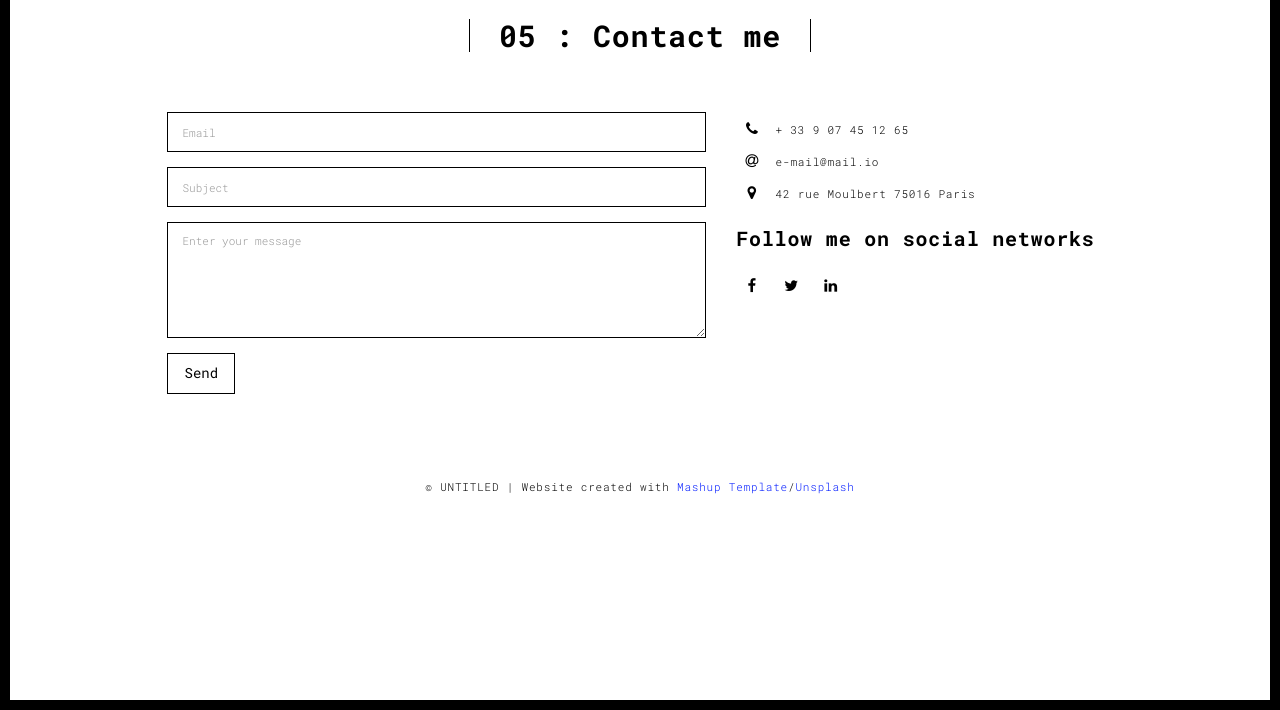
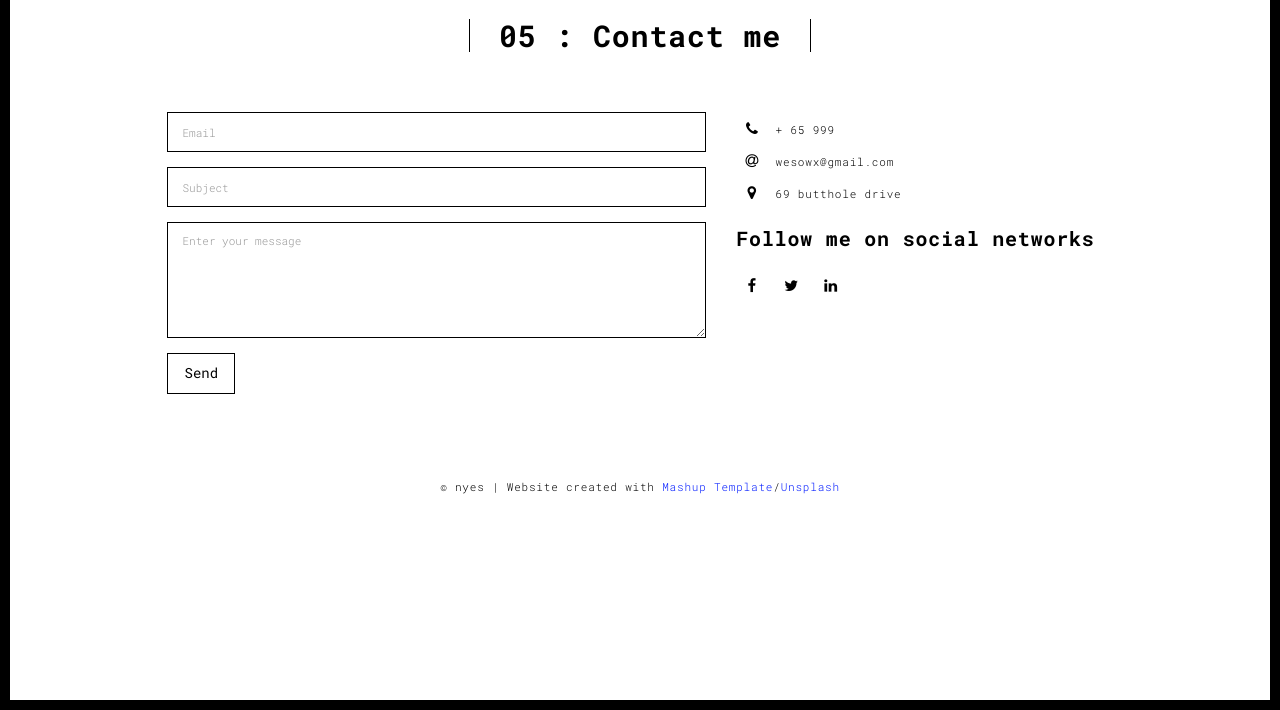
Before and after one commit to wesowx/portfo, a Flask app: page /contact.html in a window 1280 px wide. Shown: the part 90-800 px from the top of the page. Run offline with Flask 2, Linux system fonts and the light colour scheme; some libraries are stand-ins or nearby versions.

Commit message:
updating contact information and works page

```diff
--- a/templates/contact.html
+++ b/templates/contact.html
@@ -79,19 +79,19 @@
                           <span class="fa-icon">
                             <i class="fa fa-phone" aria-hidden="true"></i>
                           </span>
-                          + 33 9 07 45 12 65
+                          + 65 999
                         </li>
                         <li>
                           <span class="fa-icon">
                             <i class="fa fa-at" aria-hidden="true"></i>
                           </span>
-                          e-mail@mail.io
+                          wesowx@gmail.com
                         </li>
                         <li>
                           <span class="fa-icon">
                             <i class="fa fa fa-map-marker" aria-hidden="true"></i>
                           </span>
-                          42 rue Moulbert 75016 Paris
+                          69 butthole drive
                         </li>
                       </ul>
                       <h3>Follow me on social networks</h3>
@@ -101,7 +101,7 @@
                       <a href="http://www.twitter.com" title="" class="fa-icon">
                         <i class="fa fa-twitter"></i>
                       </a>
-                      <a href="http://www.linkedin.com" title="" class="fa-icon">
+                      <a href="https://www.linkedin.com/in/wesley-ong-wen-xuan-98263990/" title="" class="fa-icon">
                         <i class="fa fa-linkedin"></i>
                       </a>
 
@@ -122,7 +122,7 @@
   <div class="container">
     <div class="row">
       <div class="col-xs-12">
-        <p>© UNTITLED | Website created with <a href="http://www.mashup-template.com/" title="Create website with free html template">Mashup Template</a>/<a href="https://www.unsplash.com/" title="Beautiful Free Images">Unsplash</a></p>
+        <p>© nyes | Website created with <a href="http://www.mashup-template.com/" title="Create website with free html template">Mashup Template</a>/<a href="https://www.unsplash.com/" title="Beautiful Free Images">Unsplash</a></p>
       </div>
     </div>
   </div>
```
Also changed, not shown: templates/works.html (+6 -6 lines).
